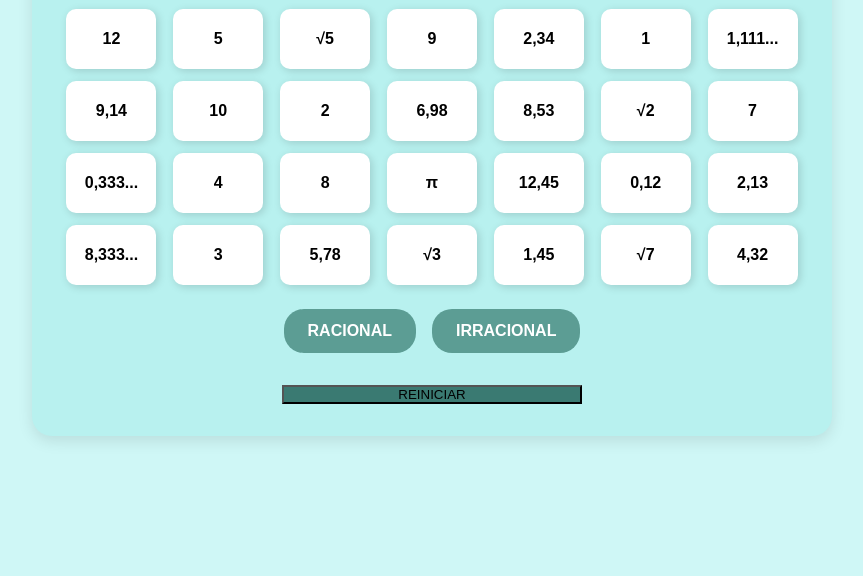
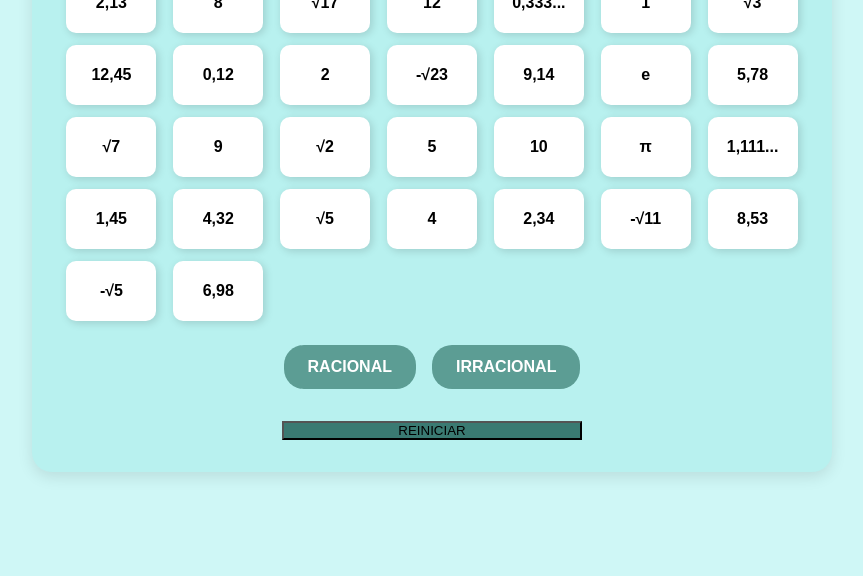
Before and after one commit to mhnrq/racional-ou-irracional, a plain HTML site: page index.html in a window 1280 px wide. Shown: the part 224-800 px from the top of the page, without its empty margins (208-1071 px from the left). Drawn offline with Linux system fonts and the light colour scheme.

Commit message:
Update index.html

```diff
--- a/index.html
+++ b/index.html
@@ -159,13 +159,11 @@
 
   <script>
     const numeros = [
-      // Números racionais
+      // RACIONAIS (20 números)
       { valor: "1", tipo: "racional" },
       { valor: "2", tipo: "racional" },
-      { valor: "3", tipo: "racional" },
       { valor: "4", tipo: "racional" },
       { valor: "5", tipo: "racional" },
-      { valor: "7", tipo: "racional" },
       { valor: "8", tipo: "racional" },
       { valor: "9", tipo: "racional" },
       { valor: "10", tipo: "racional" },
@@ -182,14 +180,18 @@
       { valor: "12,45", tipo: "racional" },
       { valor: "0,333...", tipo: "racional" },
       { valor: "1,111...", tipo: "racional" },
-      { valor: "8,333...", tipo: "racional" },
 
-      // Números irracionais (substituindo 5 dízimas)
+      // IRRACIONAIS (10 números - 5 raízes, π, e, e outros)
       { valor: "√2", tipo: "irracional" },
       { valor: "√3", tipo: "irracional" },
       { valor: "√5", tipo: "irracional" },
       { valor: "√7", tipo: "irracional" },
-      { valor: "π", tipo: "irracional" }
+      { valor: "-√11", tipo: "irracional" },
+      { valor: "√17", tipo: "irracional" },
+      { valor: "-√5", tipo: "irracional" },
+      { valor: "π", tipo: "irracional" },
+      { valor: "e", tipo: "irracional" },
+      { valor: "-√23", tipo: "irracional" } // Número áureo (1,618...)
     ];
 
     let numerosEmbaralhados = [];
```
